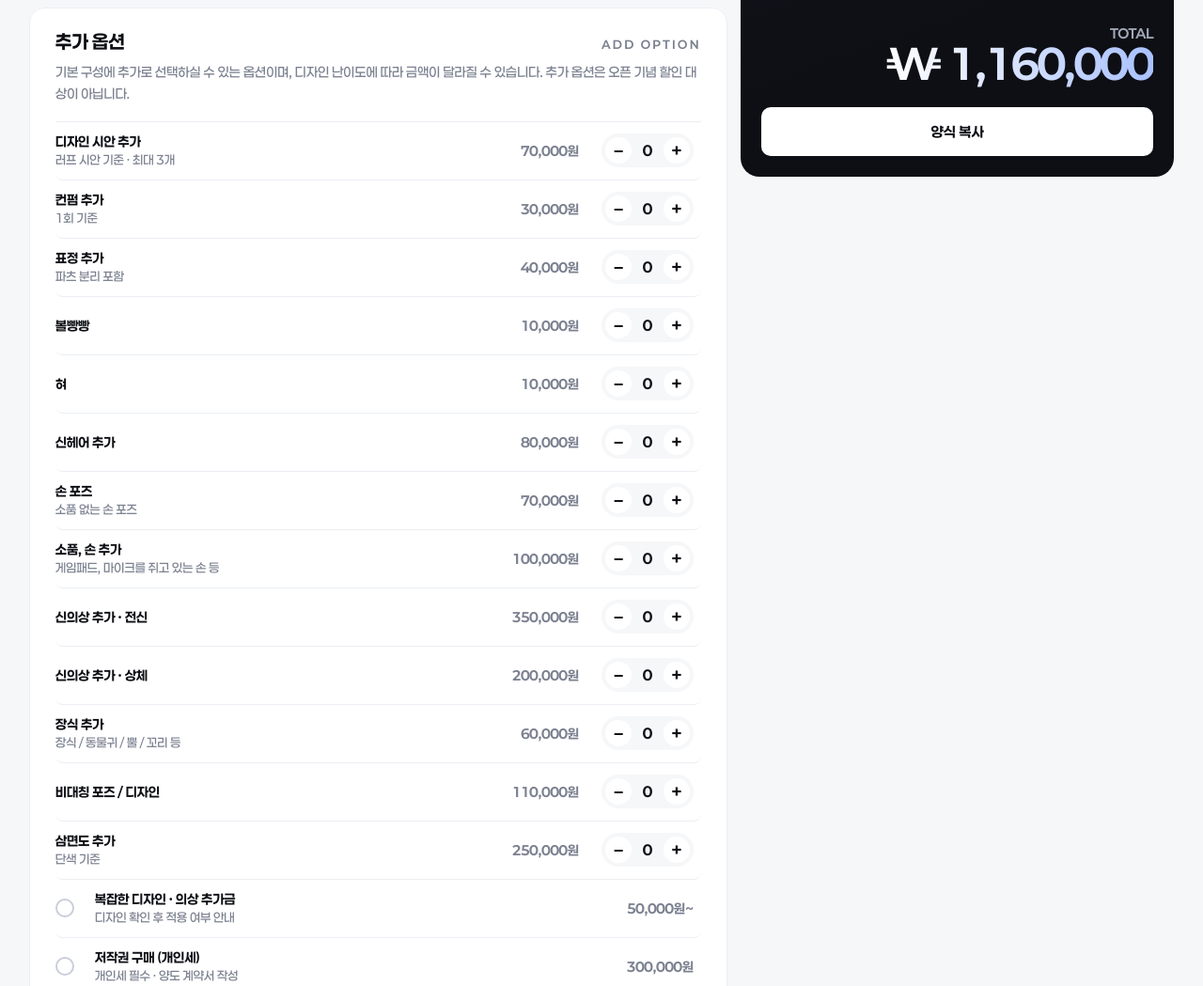
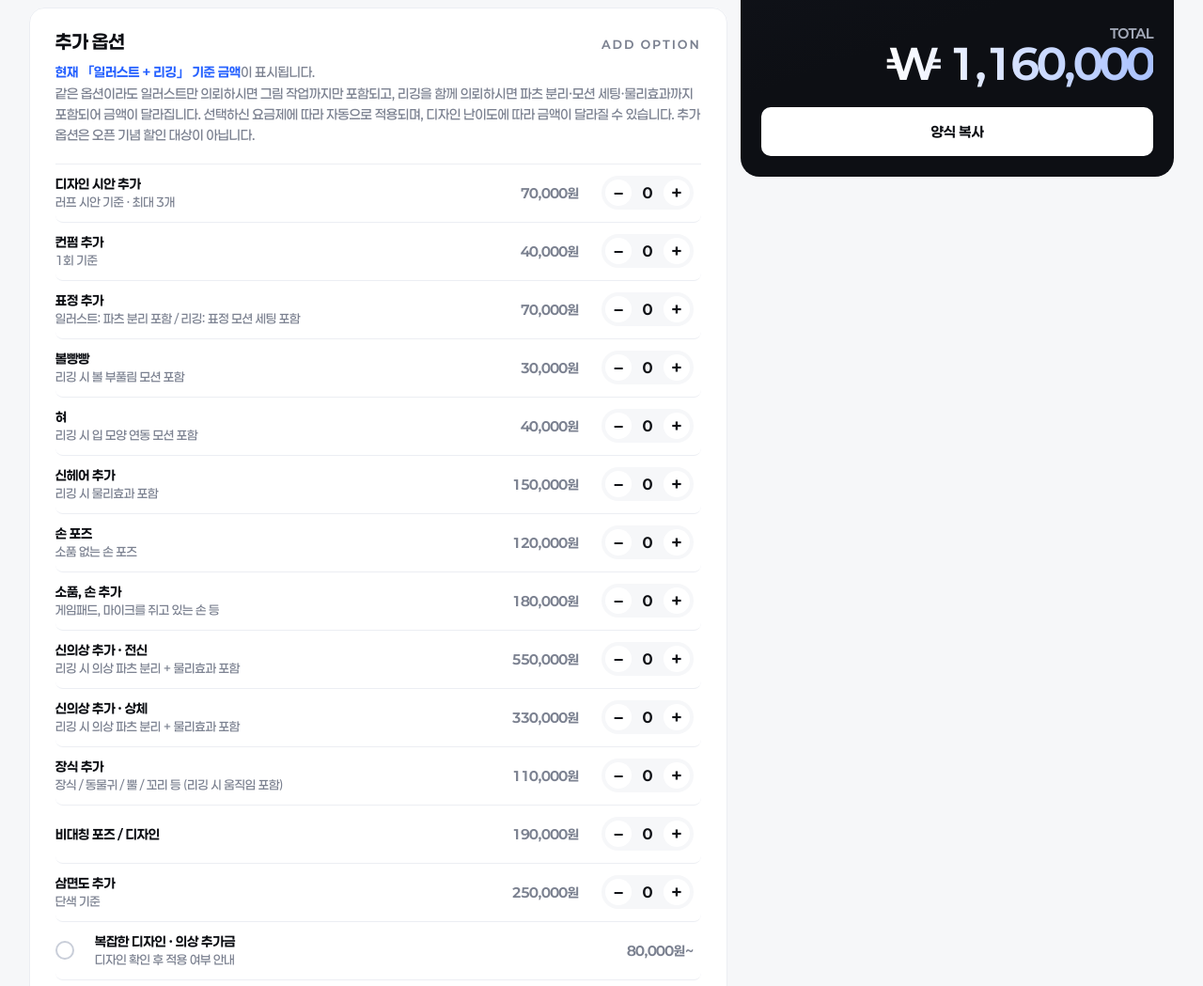
Before and after one commit to jiyoon2809-dotcom/goul-page, a plain HTML site: page index.html in a window 1280 px wide. Shown: the part 4904-5953 px from the top of the page at 94% size. Drawn offline with Linux system fonts and the light colour scheme.

Commit message:
Update index.html

```diff
--- a/index.html
+++ b/index.html
@@ -236,6 +236,7 @@ button,textarea,input{font-family:inherit}
 .opts .oh h4{padding:0;border:0}
 .opts .oh span{font-size:12px;font-weight:700;letter-spacing:.2em;color:var(--sub)}
 .opts .od{margin:0;padding:10px 0 18px;font-size:14px;line-height:1.6;color:var(--sub);border-bottom:1px solid var(--line)}
+.opts .od b{color:var(--blue);font-weight:700}
 .opt{height:auto;min-height:62px;padding:12px 8px 12px 0}
 .opt b em{display:block;font-style:normal;font-size:13px;font-weight:500;color:var(--sub);margin-top:3px}
 .opt span{white-space:nowrap;margin-left:16px}
@@ -552,7 +553,7 @@ section,.hd,.sl,.port,.price,.bk,.inc,.foot{min-width:0;max-width:100%}
 <div class="price"><div>
 <div class="evb"><b>OPEN EVENT</b><span>오픈 기념으로 요금제 <em>20% 할인</em>을 진행 중입니다. 추가 옵션은 할인 대상에서 제외됩니다.</span></div>
 <div class="cards" id="cards"></div>
-<div class="opts"><div class="oh"><h4>추가 옵션</h4><span>ADD OPTION</span></div><p class="od">기본 구성에 추가로 선택하실 수 있는 옵션이며, 디자인 난이도에 따라 금액이 달라질 수 있습니다. 추가 옵션은 오픈 기념 할인 대상이 아닙니다.</p><div id="opts"></div></div><div id="applyslot"></div></div>
+<div class="opts"><div class="oh"><h4>추가 옵션</h4><span>ADD OPTION</span></div><p class="od" id="od"></p><div id="opts"></div></div><div id="applyslot"></div></div>
 <aside class="quote"><small>LIVE QUOTE</small><h3>예상 견적</h3>
 <div class="row"><span>작업 유형</span><b id="qt"></b></div>
 <div class="row"><span>기본 금액</span><b id="qb"></b></div>
@@ -602,31 +603,35 @@ $('#lb').addEventListener('touchend',e=>{const dx=e.changedTouches[0].clientX-lx
 addEventListener('keydown',e=>{if($('#lb').hidden)return;if(e.key=='Escape')lbx();else if(e.key=='ArrowLeft')lbGo(-1);else if(e.key=='ArrowRight')lbGo(1)});
 const DC=.2,fmt=n=>n.toLocaleString('en-US')+'원';
 const plans=[{n:'전신 일러스트 + 리깅',p:1450000,l:'1,450,000원',t:'일러스트 + 리깅',s:'캐릭터 디자인 포함 + 기본 표정 4종 제작 + 리깅 포함 +VBridger'},{n:'흉상 일러스트 + 리깅',p:1350000,l:'1,350,000원',t:'일러스트 + 리깅',s:'캐릭터 디자인 포함 + 기본 표정 4종 제작 + 리깅 포함 +VBridger'},{n:'전신 일러스트',p:850000,l:'850,000원',t:'전신 일러스트',s:'캐릭터 디자인 포함 + 기본 표정 4종 제작'},{n:'흉상 일러스트',p:750000,l:'750,000원',t:'흉상 일러스트',s:'캐릭터 디자인 포함 + 기본 표정 4종 제작'}];
-const opts=[{n:'디자인 시안 추가',d:'러프 시안 기준 · 최대 3개',p:70000,l:'70,000원',max:3},
-{n:'컨펌 추가',d:'1회 기준',p:30000,l:'30,000원'},
-{n:'표정 추가',d:'파츠 분리 포함',p:40000,l:'40,000원'},
-{n:'볼빵빵',d:'',p:10000,l:'10,000원'},
-{n:'혀',d:'',p:10000,l:'10,000원'},
-{n:'신헤어 추가',d:'',p:80000,l:'80,000원'},
-{n:'손 포즈',d:'소품 없는 손 포즈',p:70000,l:'70,000원'},
-{n:'소품, 손 추가',d:'게임패드, 마이크를 쥐고 있는 손 등',p:100000,l:'100,000원'},
-{n:'신의상 추가 · 전신',d:'',p:350000,l:'350,000원'},
-{n:'신의상 추가 · 상체',d:'',p:200000,l:'200,000원'},
-{n:'장식 추가',d:'장식 / 동물귀 / 뿔 / 꼬리 등',p:60000,l:'60,000원'},
-{n:'비대칭 포즈 / 디자인',d:'',p:110000,l:'110,000원'},
-{n:'삼면도 추가',d:'단색 기준',p:250000,l:'250,000원'},
-{n:'복잡한 디자인 · 의상 추가금',d:'디자인 확인 후 적용 여부 안내',p:50000,l:'50,000원~',tg:1},
-{n:'저작권 구매 (개인세)',d:'개인세 필수 · 양도 계약서 작성',p:300000,l:'300,000원',tg:1},
-{n:'데뷔 이후 비공개',d:'데뷔 후 6개월 기준',p:100000,l:'100,000원',tg:1},
+const opts=[{n:'디자인 시안 추가',d:'러프 시안 기준 · 최대 3개',p:70000,max:3},
+{n:'컨펌 추가',d:'1회 기준',p:30000,r:40000},
+{n:'표정 추가',d:'일러스트: 파츠 분리 포함 / 리깅: 표정 모션 세팅 포함',p:40000,r:70000},
+{n:'볼빵빵',d:'리깅 시 볼 부풀림 모션 포함',p:10000,r:30000},
+{n:'혀',d:'리깅 시 입 모양 연동 모션 포함',p:10000,r:40000},
+{n:'신헤어 추가',d:'리깅 시 물리효과 포함',p:80000,r:150000},
+{n:'손 포즈',d:'소품 없는 손 포즈',p:70000,r:120000},
+{n:'소품, 손 추가',d:'게임패드, 마이크를 쥐고 있는 손 등',p:100000,r:180000},
+{n:'신의상 추가 · 전신',d:'리깅 시 의상 파츠 분리 + 물리효과 포함',p:350000,r:550000},
+{n:'신의상 추가 · 상체',d:'리깅 시 의상 파츠 분리 + 물리효과 포함',p:200000,r:330000},
+{n:'장식 추가',d:'장식 / 동물귀 / 뿔 / 꼬리 등 (리깅 시 움직임 포함)',p:60000,r:110000},
+{n:'비대칭 포즈 / 디자인',d:'',p:110000,r:190000},
+{n:'삼면도 추가',d:'단색 기준',p:250000},
+{n:'복잡한 디자인 · 의상 추가금',d:'디자인 확인 후 적용 여부 안내',p:50000,r:80000,m:1,tg:1},
+{n:'저작권 구매 (개인세)',d:'개인세 필수 · 양도 계약서 작성',p:300000,tg:1},
+{n:'데뷔 이후 비공개',d:'데뷔 후 6개월 기준',p:100000,tg:1},
 {n:'기업세',d:'저작권 구매 필수 · 할인 후 기본 금액 기준 +30%',p:0,l:'+30%',pct:.3},
 {n:'빠른 마감',d:'',p:0,l:'별도 협의'}];
+const isRig=()=>plans[cur].t==='일러스트 + 리깅';
+const op=o=>isRig()&&o.r!=null?o.r:o.p;
+const ol=o=>o.p===0?o.l:op(o).toLocaleString('en-US')+'원'+(o.m?'~':'');
 const CI=opts.findIndex(o=>o.n.startsWith('저작권 구매')),EI=opts.findIndex(o=>o.pct);
 let cur=0,sel=new Map(),touched=true;
 function render(){
+$('#od').innerHTML=(isRig()?'<b>현재 「일러스트 + 리깅」 기준 금액</b>이 표시됩니다.':'<b>현재 「일러스트」 기준 금액</b>이 표시됩니다.')+'<br>같은 옵션이라도 일러스트만 의뢰하시면 그림 작업까지만 포함되고, 리깅을 함께 의뢰하시면 파츠 분리·모션 세팅·물리효과까지 포함되어 금액이 달라집니다. 선택하신 요금제에 따라 자동으로 적용되며, 디자인 난이도에 따라 금액이 달라질 수 있습니다. 추가 옵션은 오픈 기념 할인 대상이 아닙니다.';
 $('#cards').innerHTML=plans.map((p,i)=>`<button class="pc${i==cur?' on':''}" data-i="${i}"><b>${p.n}<i class="tag">20% OFF</i></b><strong><s>${p.l}</s>${fmt(Math.round(p.p*(1-DC)))}</strong><small>${p.s||'캐릭터 디자인 포함 + 기본 표정 4종 제작'}</small></button>`).join('');
-$('#opts').innerHTML=opts.map((o,i)=>{const n=sel.get(i)||0,fx=o.p===0||o.tg,pr=!fx&&n>1?(o.p*n).toLocaleString('en-US')+'원':o.l;return `<div class="opt${fx?' tg':''}${n?' on':''}" data-i="${i}"><b>${o.n}${o.d?`<em>${o.d}</em>`:''}</b><span>${pr}</span>${fx?'':`<div class="stp"><button type="button" data-a="-1" aria-label="수량 감소">−</button><output>${n}</output><button type="button" data-a="1" aria-label="수량 증가">+</button></div>`}</div>`}).join('');
+$('#opts').innerHTML=opts.map((o,i)=>{const n=sel.get(i)||0,fx=o.p===0||o.tg,pr=!fx&&n>1?(op(o)*n).toLocaleString('en-US')+'원':ol(o);return `<div class="opt${fx?' tg':''}${n?' on':''}" data-i="${i}"><b>${o.n}${o.d?`<em>${o.d}</em>`:''}</b><span>${pr}</span>${fx?'':`<div class="stp"><button type="button" data-a="-1" aria-label="수량 감소">−</button><output>${n}</output><button type="button" data-a="1" aria-label="수량 증가">+</button></div>`}</div>`}).join('');
 let t,b,a;
-if(!touched){t='일러스트';b=80000;a=10000}else{t=plans[cur].n;b=plans[cur].p;a=[...sel].reduce((s,[i,n])=>s+opts[i].p*n,0)}
+if(!touched){t='일러스트';b=80000;a=10000}else{t=plans[cur].n;b=plans[cur].p;a=[...sel].reduce((s,[i,n])=>s+op(opts[i])*n,0)}
 $('#qt').textContent=t;const dc=Math.round(b*DC),cp=[...sel].reduce((s,[i])=>s+(opts[i].pct?Math.round((b-dc)*opts[i].pct):0),0);$('#qb').textContent=won(b);$('#qd').textContent='-'+won(dc);$('#qc').textContent=cp?'+'+won(cp):'-';$('#qo').textContent=won(a);$('#qs').textContent=won(b-dc+cp+a);$('#qol').innerHTML=optList().map(x=>`<div class="oi${x.fx?' fx':''}"><span>${x.n}${x.q>1?`<em>x${x.q}</em>`:''}</span><b>${x.pr}</b></div>`).join('')}
 $('#cards').onclick=e=>{const b=e.target.closest('.pc');if(b){touched=true;cur=+b.dataset.i;render()}};
 $('#opts').onclick=e=>{const r=e.target.closest('.opt');if(!r)return;const i=+r.dataset.i,o=opts[i],n=sel.get(i)||0,a=e.target.closest('button[data-a]');let k;if(o.p===0||o.tg)k=n?0:1;else if(a)k=Math.max(0,Math.min(o.max||20,n+ +a.dataset.a));else if(!n)k=1;else return;if(i==CI&&!k&&sel.has(EI))return;touched=true;k?sel.set(i,k):sel.delete(i);if(i==EI&&k)sel.set(CI,1);render()};
@@ -680,7 +685,7 @@ rigR();
 const FQ=['1. 방송 닉네임 / 플랫폼 / 데뷔 예정 시기','2. 캐릭터 특징','3. 요청 · 추가 문의 사항'],TA=[...document.querySelectorAll('.form textarea')];
 function upd(){TA.forEach((x,i)=>{const v=x.value.replace(/\s+/g,' ').trim();$('#qf'+i).textContent=v||'-'});}
 TA.forEach(x=>x.addEventListener('input',upd));upd();
-function optList(){return [...sel].sort((x,y)=>x[0]-y[0]).map(([i,n])=>{const o=opts[i],fx=o.p===0||o.tg,pr=o.pct?$('#qc').textContent:fx?o.l:(o.p*n).toLocaleString('en-US')+'원';return {n:o.n,q:n,d:o.d,pr,fx:!!(o.pct||fx)}})}
+function optList(){return [...sel].sort((x,y)=>x[0]-y[0]).map(([i,n])=>{const o=opts[i],fx=o.p===0||o.tg,pr=o.pct?$('#qc').textContent:fx?ol(o):(op(o)*n).toLocaleString('en-US')+'원';return {n:o.n,q:n,d:o.d,pr,fx:!!(o.pct||fx)}})}
 function optLines(){const L=optList().map(x=>'- '+x.n+(x.q>1?' x'+x.q:'')+(x.d?' ('+x.d+')':'')+' : '+x.pr);return L.length?L.join('\n'):'없음'}
 $('#copy').onclick=()=>{const pl=plans[cur],t='[GOUL 신청서]\n'+TA.map((x,i)=>FQ[i]+'\n'+(x.value.trim()||'-')).join('\n\n')+`\n\n[예상 견적]\n작업 유형: ${$('#qt').textContent}${touched?' ('+(pl.s||'기본 표정 4종 제작')+')':''}\n기본 금액: ${$('#qb').textContent}\n오픈 기념 할인(20%): ${$('#qd').textContent}\n기업세(+30%): ${$('#qc').textContent}\n\n[추가 옵션]\n${optLines()}\n추가 옵션 합계: ${$('#qo').textContent}\n\nTOTAL: ${$('#qs').textContent}`;
 copyText(t).then(ok=>{$('#copy').textContent=ok?'복사됨':'복사 실패 · 직접 선택해 주세요';setTimeout(()=>$('#copy').textContent='양식 복사',ok?1200:2400)})};
```
